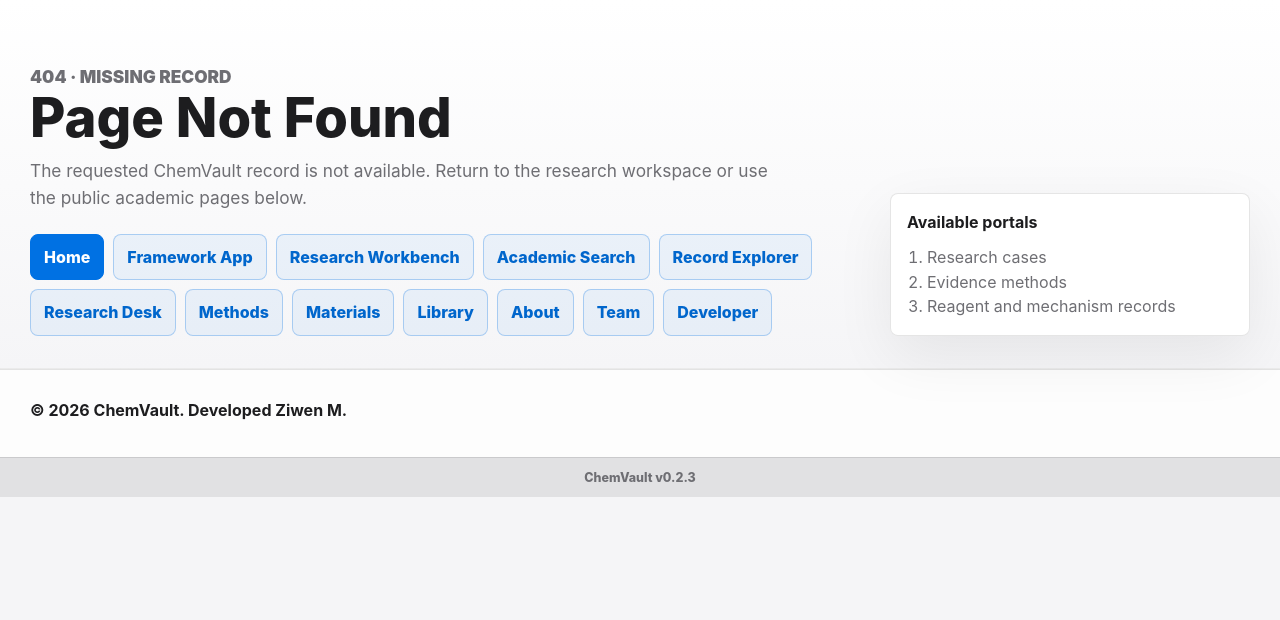
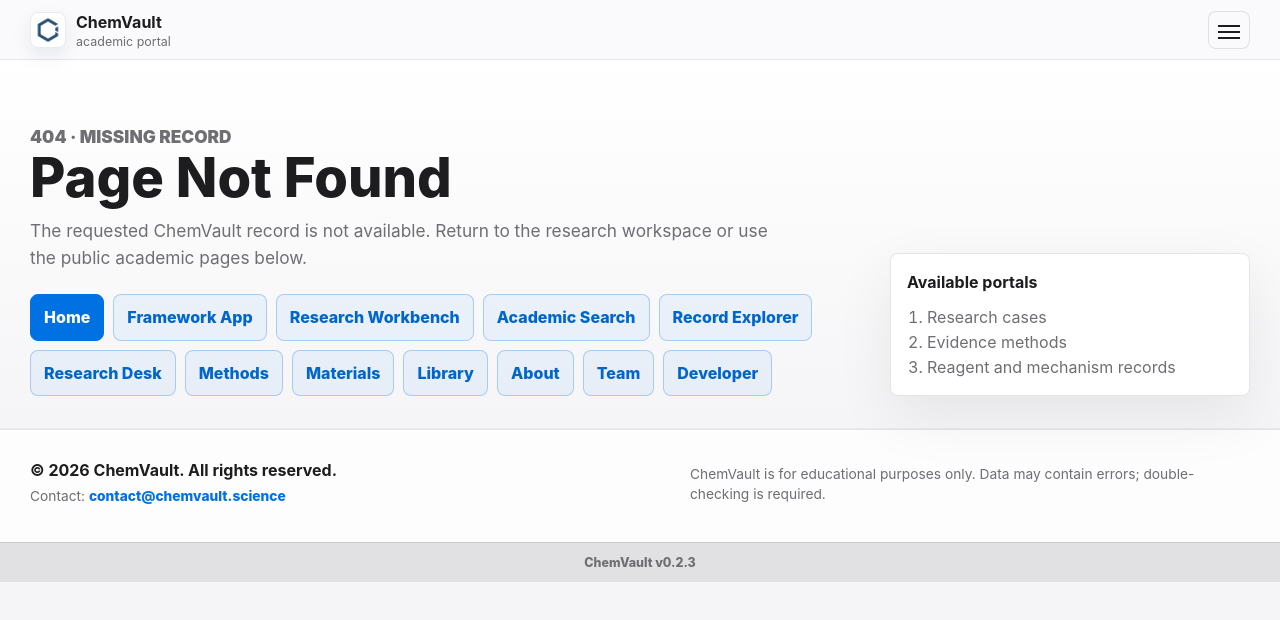
Before and after one commit to Mu-Eddy/ChemVault, a website: page 404.html in a window 1280 px wide. Drawn offline with Linux system fonts and the light colour scheme.

Commit message:
Sync 404 page branding

```diff
--- a/404.html
+++ b/404.html
@@ -6,12 +6,25 @@
   <title>ChemVault | Page Not Found</title>
   <meta name="description" content="The requested ChemVault page could not be found." />
   <meta name="theme-color" content="#f5f5f7" />
-  <link rel="icon" href="/assets/favicon.svg" type="image/svg+xml" />
+  <link rel="icon" href="/assets/favicon-192.png" type="image/png" />
+  <link rel="apple-touch-icon" href="/assets/apple-touch-icon.png" />
   <link rel="manifest" href="/site.webmanifest" />
-  <link rel="stylesheet" href="/assets/styles.css?v=20260545" />
-  <link rel="stylesheet" href="/assets/portal.css?v=20260545" />
+  <link rel="stylesheet" href="/assets/styles.css?v=20260601d" />
+  <link rel="stylesheet" href="/assets/portal.css?v=20260601d" />
+  <script src="/scripts/motion.js?v=20260601d" defer></script>
+  <script src="/scripts/site-shell.js?v=20260601d" defer></script>
 </head>
 <body class="page-shell">
+  <a class="skip-link" href="#main">Skip to content</a>
+  <header class="site-header">
+    <div class="container nav-shell">
+      <a class="brand" href="/index.html" aria-label="ChemVault home"><span class="brand-mark" aria-hidden="true"><img src="/assets/chemvault-logo-mark.png" alt="" /></span><span><strong>ChemVault</strong><small>academic portal</small></span></a>
+      <button class="icon-button menu-toggle" type="button" aria-label="Open navigation" aria-expanded="false"><span></span><span></span><span></span></button>
+      <nav class="site-nav" aria-label="Main navigation"><a href="/index.html">Home</a><a href="/pages/app.html">App</a><a href="/pages/workbench.html">Workbench</a><a href="/pages/search.html">Search</a><a href="/pages/research.html">Research</a><a href="/pages/dossiers.html">Dossiers</a><a href="/pages/methods.html">Methods</a><a href="/pages/spectroscopy.html">Spectroscopy</a><a href="/pages/materials.html">Materials</a><a href="/pages/reagents.html">Reagents</a><a href="/pages/atlas.html">Atlas</a><a href="/pages/library.html">Library</a><a href="/pages/about.html">About</a><a href="/pages/team.html">Team</a><a href="/pages/developer.html">Developer</a></nav>
+      <div class="header-actions"><a class="small-button" href="mailto:contact@chemvault.science">Contact</a></div>
+    </div>
+    <div class="container shell-search-results" id="shellSearchResults" aria-live="polite"></div>
+  </header>
   <main id="main">
     <section class="page-hero">
       <div class="container page-hero-grid">
@@ -47,7 +60,11 @@
   </main>
   <footer class="site-footer">
     <div class="container footer-grid developer-footer-grid">
-      <strong>© 2026 ChemVault. Developed Ziwen M.</strong>
+      <div>
+        <strong>© 2026 ChemVault. All rights reserved.</strong>
+        <span>Contact: <a href="mailto:contact@chemvault.science">contact@chemvault.science</a></span>
+      </div>
+      <p>ChemVault is for educational purposes only. Data may contain errors; double-checking is required.</p>
     </div>
   </footer>
   <div class="site-version">ChemVault v0.2.3</div>
```
